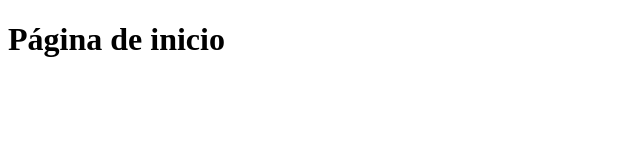
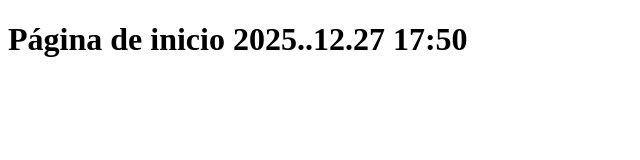
Before and after one commit to ddomori/pwa, a plain HTML site: page index.html in a window 1280 px wide. Shown: the whole page, without its empty margins (0-640 px from the left). Drawn offline with Linux system fonts and the light colour scheme.

Commit message:
Añadidia fecha

```diff
--- a/index.html
+++ b/index.html
@@ -7,7 +7,7 @@
   <link rel="manifest" href="manifest.json">
 </head>
 <body>
-<h1>Página de inicio</h1>
+<h1>Página de inicio 2025..12.27 17:50</h1>
 <script>
   if ('serviceWorker' in navigator) {
     navigator.serviceWorker.register('sw.js');
```
